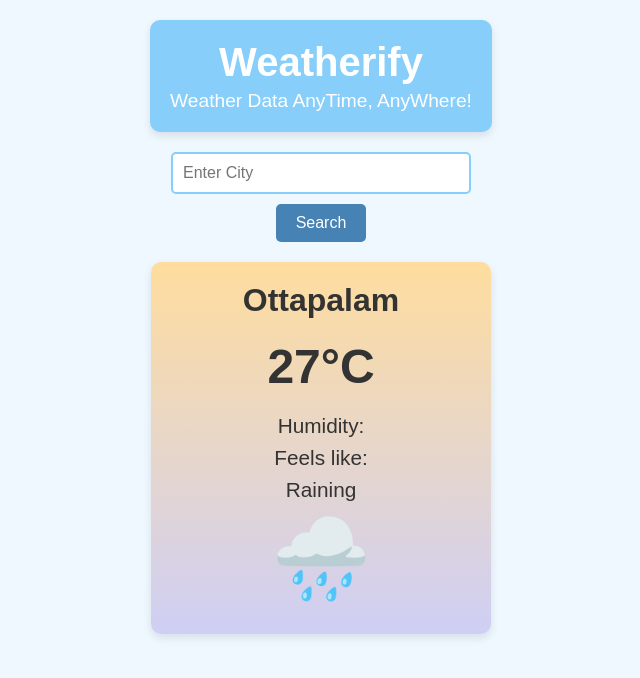
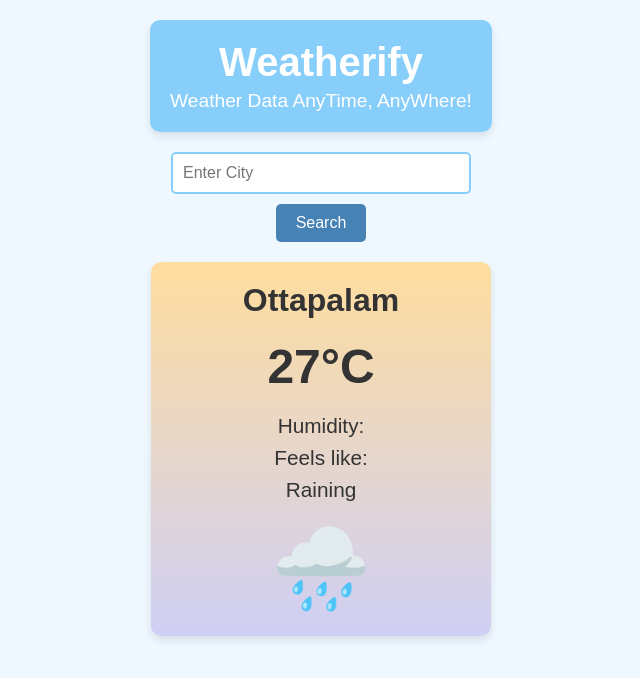
Before and after one commit to dazzal-david/weatherapp, a plain HTML site: page index.html in a window 1280 px wide. Shown: the whole page, without its empty margins (319-959 px from the left). Drawn offline with Linux system fonts and the light colour scheme.

Commit message:
Update HTML and CSS files

```diff
--- a/styles.css
+++ b/styles.css
@@ -100,10 +100,6 @@ p.temp {
 }
 
 p.emoji {
-    font-size: 5rem !important;
+    font-size: 5rem;
+    margin: 20px 0 0 0;
 }
-
-.card p:last-of-type {
-    font-size: 2rem;
-    margin-top: 10px;
-}
```
